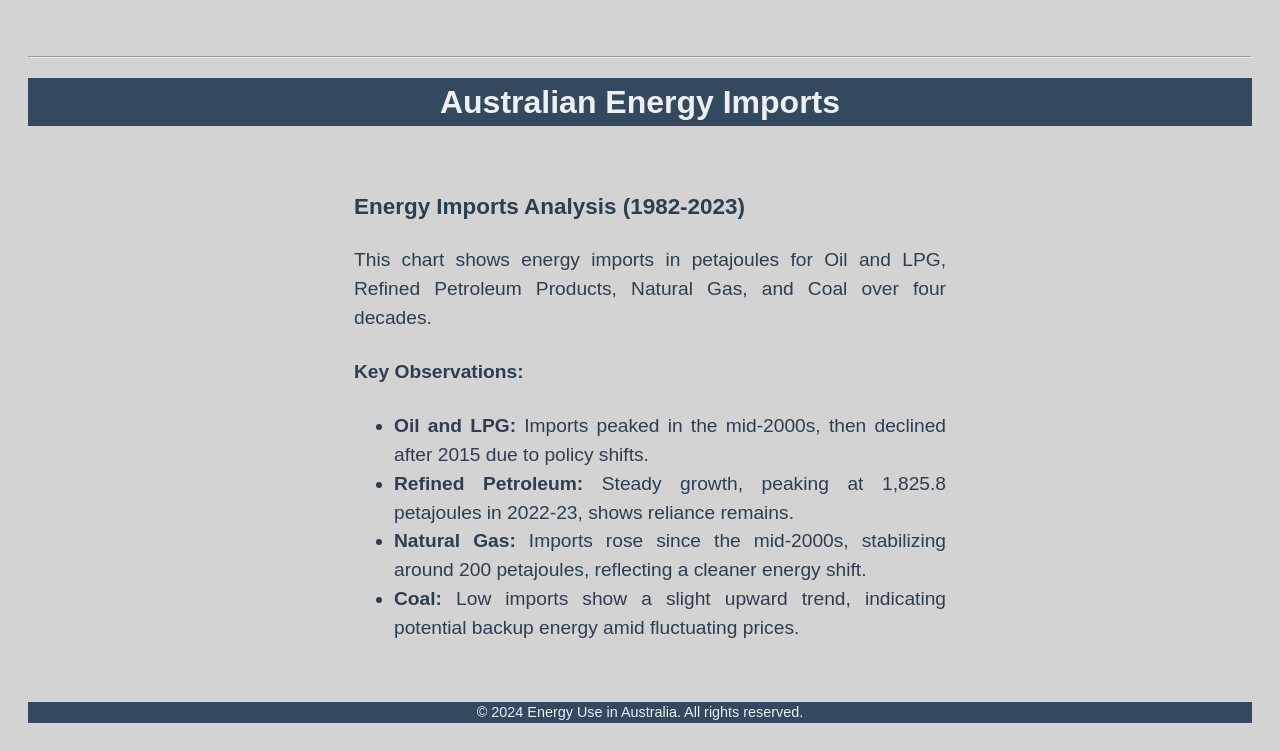
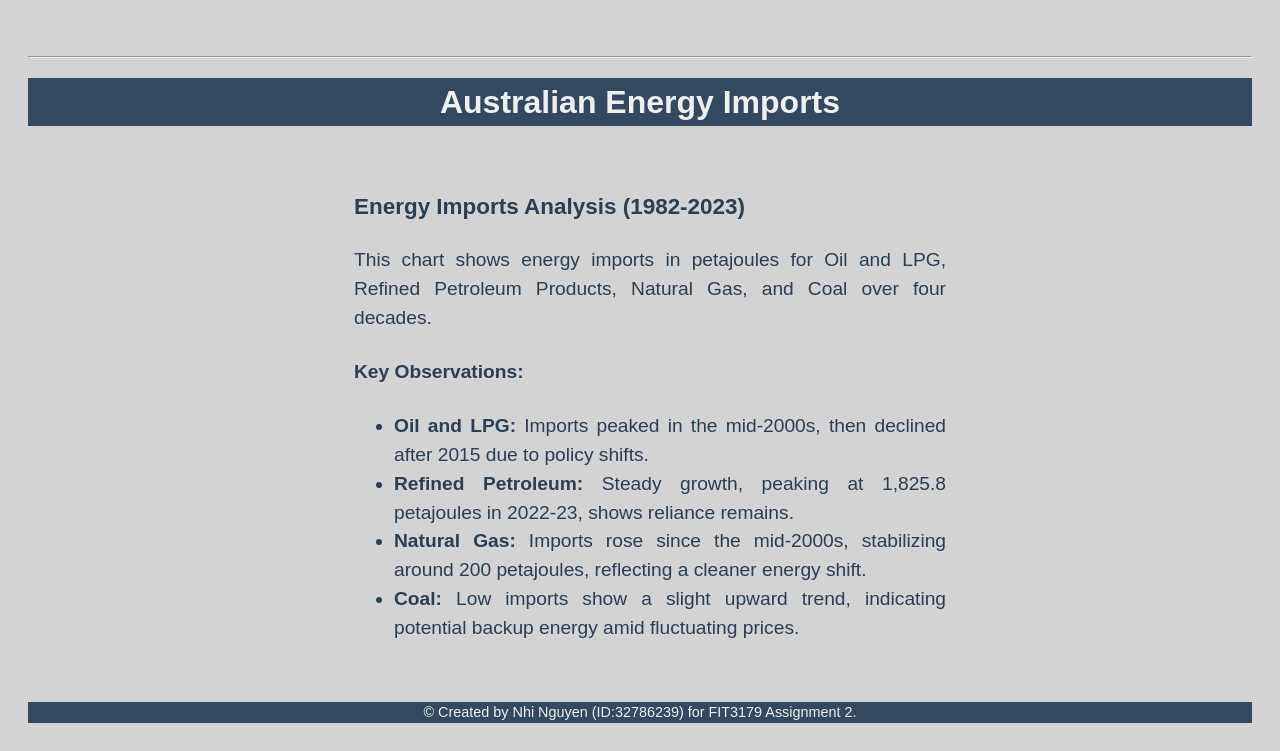
Before and after one commit to tngu0367/FIT3179, a plain HTML site: page index.html in a window 1280 px wide. Shown: the part 1734-2485 px from the top of the page. Drawn offline with Linux system fonts and the light colour scheme; a script that the page names is missing.

Commit message:
change footer

```diff
--- a/index.html
+++ b/index.html
@@ -620,7 +620,7 @@ const energyData1 = {
         vegaEmbed('#chart', chartSpec);
     </script>
 <footer>
-    <p>&copy; 2024 Energy Use in Australia. All rights reserved.</p>
+    <p>&copy; Created by Nhi Nguyen (ID:32786239) for FIT3179 Assignment 2.</p>
  </footer>
 </body>
 </html>
```
